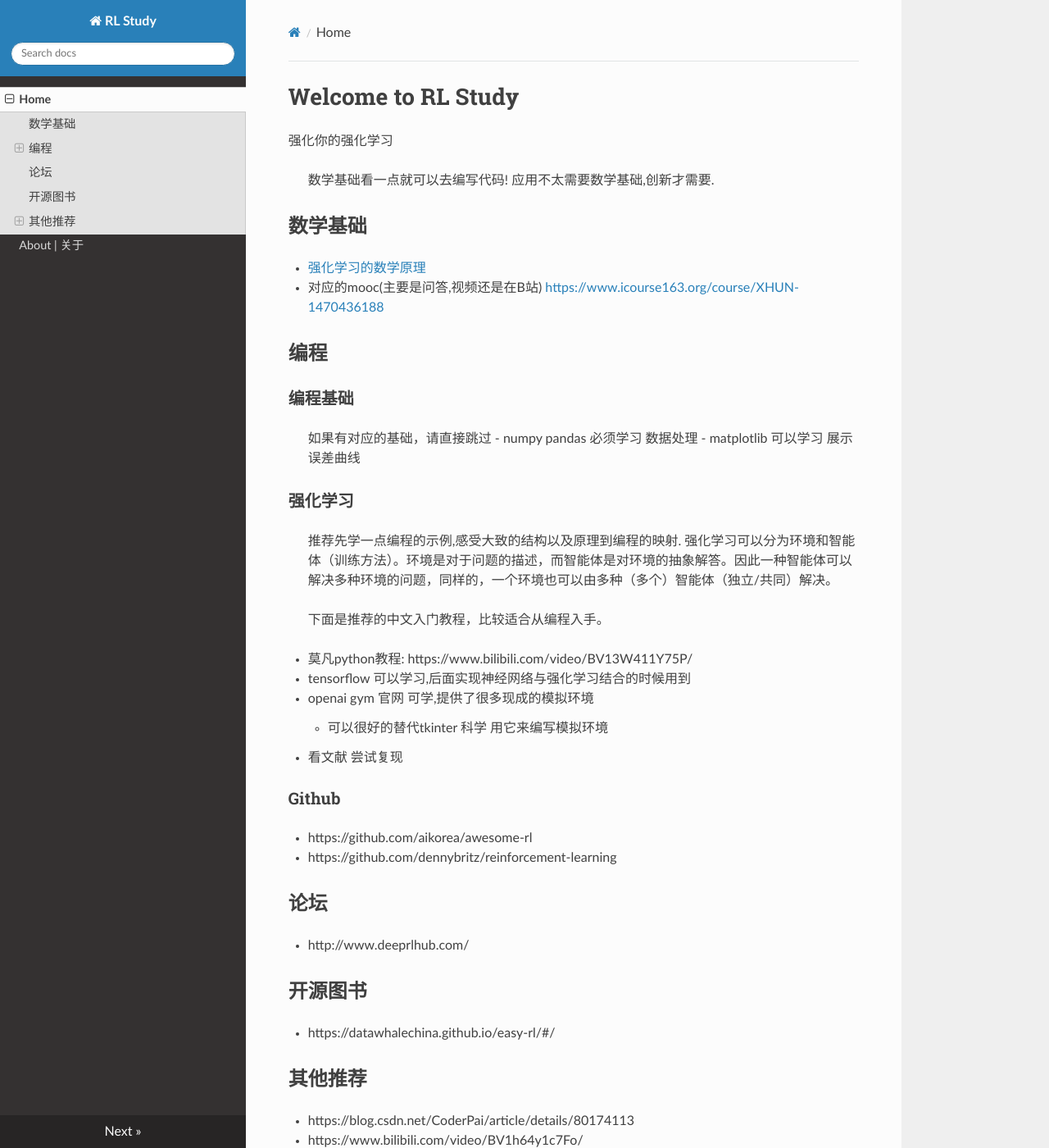
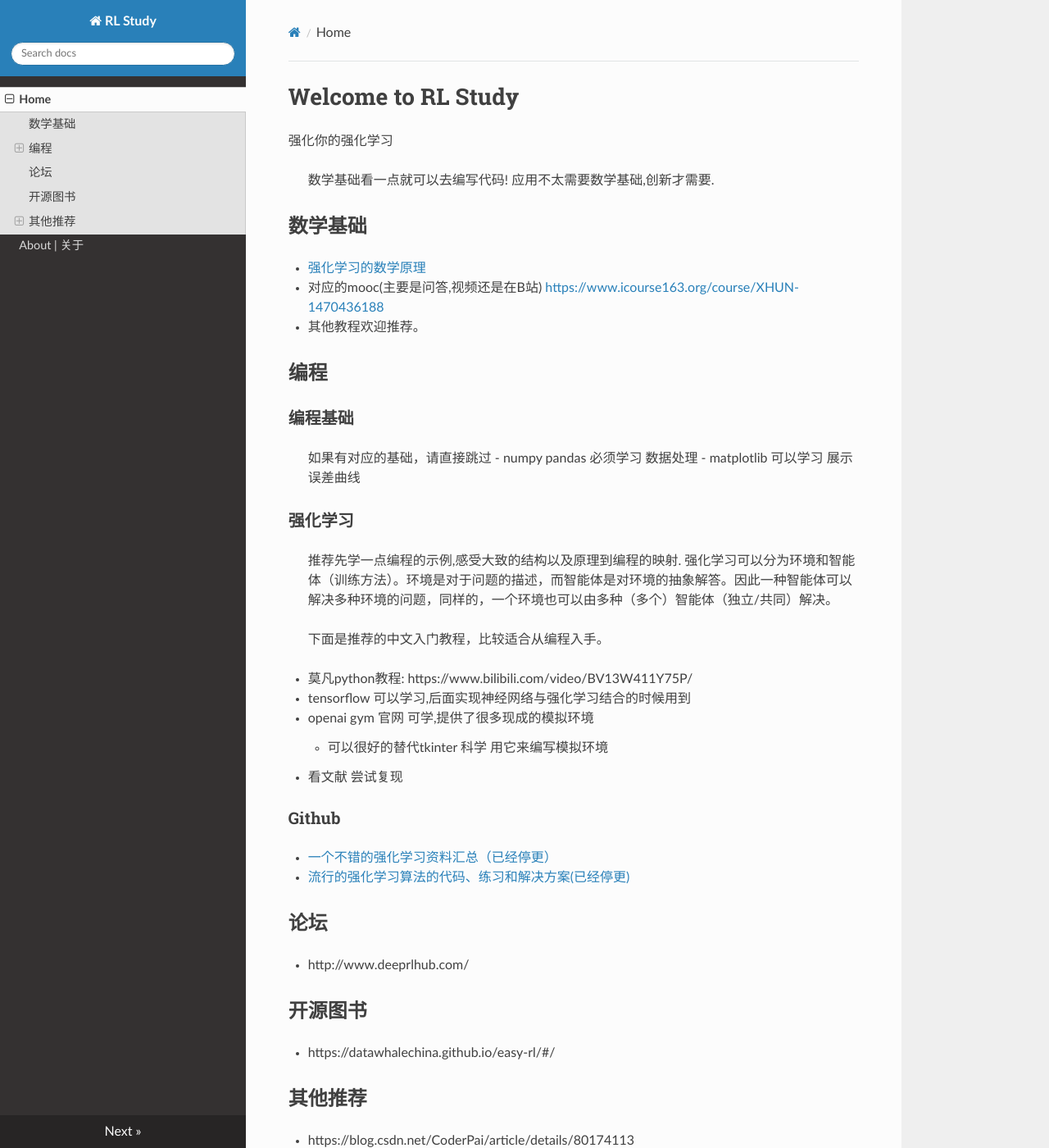
Before and after one commit to wsqstar/reinforceyourRL, an MkDocs documentation site: the page built from docs/index.md, in a window 1280 px wide and 1400 px high. Shown: the whole window at 82% size. Built offline with MkDocs 1.6.1, drawn with Linux system fonts in a browser that asks for light colours; nearby versions of some CDN libraries.

Commit message:
流行的强化学习算法的代码、练习和解决方案

```diff
--- a/docs/index.md
+++ b/docs/index.md
@@ -7,6 +7,7 @@
 ## 数学基础
 - [强化学习的数学原理](https://www.bilibili.com/video/BV1sd4y167NS/)
   - 对应的mooc(主要是问答,视频还是在B站) [https://www.icourse163.org/course/XHUN-1470436188](https://www.icourse163.org/course/XHUN-1470436188)
+- 其他教程欢迎推荐。
 
 ## 编程
 ### 编程基础
@@ -31,8 +32,8 @@
 
 - 看文献 尝试复现
 ### Github
-- https://github.com/aikorea/awesome-rl
-- https://github.com/dennybritz/reinforcement-learning
+- [一个不错的强化学习资料汇总（已经停更）](https://github.com/aikorea/awesome-rl)
+- [流行的强化学习算法的代码、练习和解决方案(已经停更)](https://github.com/dennybritz/reinforcement-learning)
 
 ## 论坛
 - http://www.deeprlhub.com/
```
Also changed, not shown: site/index.html, site/search/search_index.json, 1 other file.
